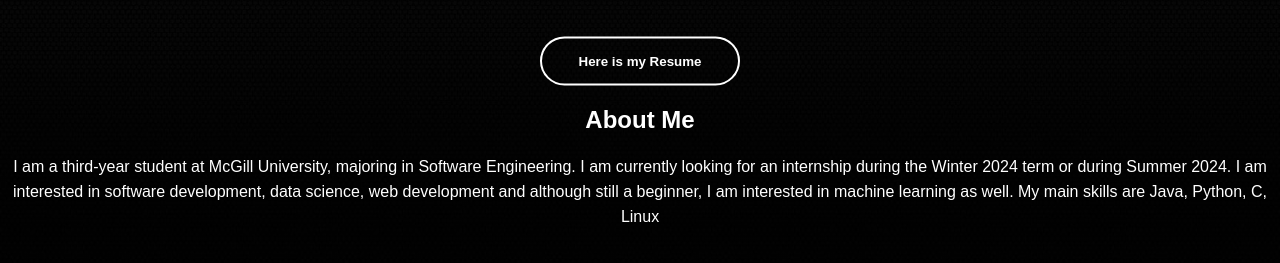
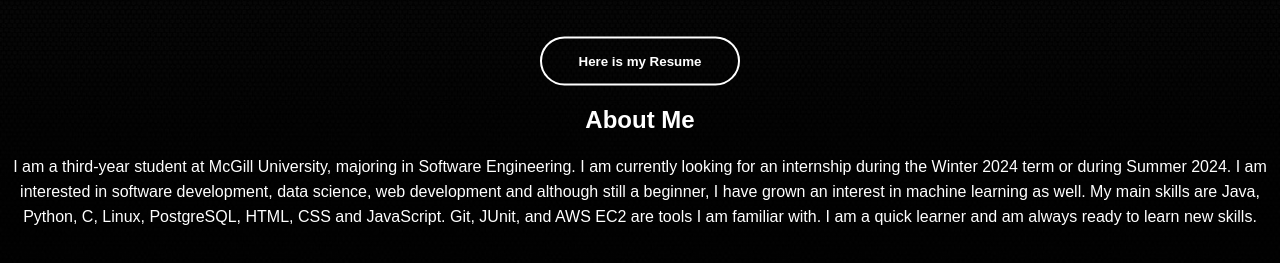
Before and after one commit to williamwang1382/william1382.github.io, a plain HTML site: page index.html in a window 1280 px wide. Shown: the part 209-472 px from the top of the page. Drawn offline with Linux system fonts and the light colour scheme.

Commit message:
updated bio

```diff
--- a/index.html
+++ b/index.html
@@ -31,7 +31,9 @@
                 </div>
                 <h2>About Me</h2>
                 <p>
-                    I am a third-year student at McGill University, majoring in Software Engineering. I am currently looking for an internship during the Winter 2024 term or during Summer 2024. I am interested in software development, data science, web development and although still a beginner, I am interested in machine learning as well. My main skills are Java, Python, C, Linux
+                    I am a third-year student at McGill University, majoring in Software Engineering. I am currently looking for an internship during the Winter 2024 term or during Summer 2024.
+                    I am interested in software development, data science, web development and although still a beginner, I have grown an interest in machine learning as well. My main skills are
+                    Java, Python, C, Linux, PostgreSQL, HTML, CSS and JavaScript. Git, JUnit, and AWS EC2 are tools I am familiar with. I am a quick learner and am always ready to learn new skills.
                 </p>
             </div>
         </div>
```
